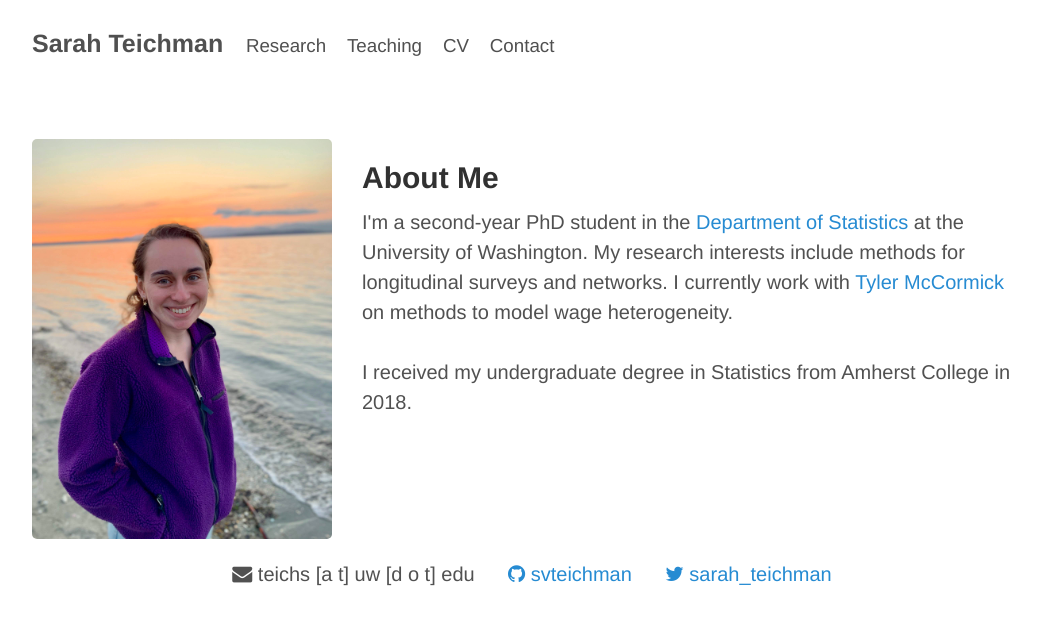
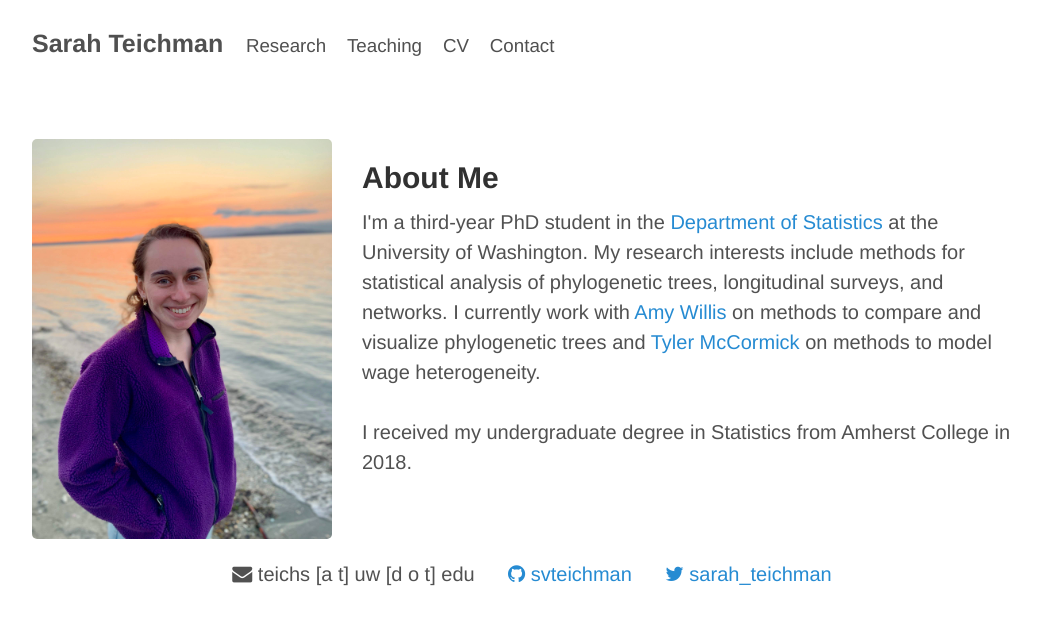
Before and after one commit to svteichman/svteichman.github.io, a Jekyll site: the page built from index.html, in a window 1280 px wide. Shown: the top 625 px of the page, without its empty margins (108-1148 px from the left). Built offline with Jekyll 4.4.1, drawn with Linux system fonts in a browser that asks for light colours.

Commit message:
Update index.html

```diff
--- a/index.html
+++ b/index.html
@@ -38,9 +38,10 @@ title: Sarah Teichman
         </div>
         <div class="second-column">
             <h2>About Me</h2>
-            <p>I'm a second-year PhD student in the <a href = "http://www.stat.washington.edu/">Department of Statistics</a> at the University of
-		Washington. My research interests include methods for longitudinal surveys and networks. I currently work with
-		<a href = "https://thmccormick.github.io/">Tyler McCormick</a>
+            <p>I'm a third-year PhD student in the <a href = "http://www.stat.washington.edu/">Department of Statistics</a> at the University of
+		Washington. My research interests include methods for statistical analysis of phylogenetic trees, longitudinal surveys, and networks. I currently work with
+		<a href = "http://statisticaldiversitylab.com/">Amy Willis</a>
+		on methods to compare and visualize phylogenetic trees and <a href = "https://thmccormick.github.io/">Tyler McCormick</a>
 		on methods to model wage heterogeneity. <br/>
 		<br/>
 		I received my undergraduate degree in Statistics from Amherst College in 2018.</p>
```
